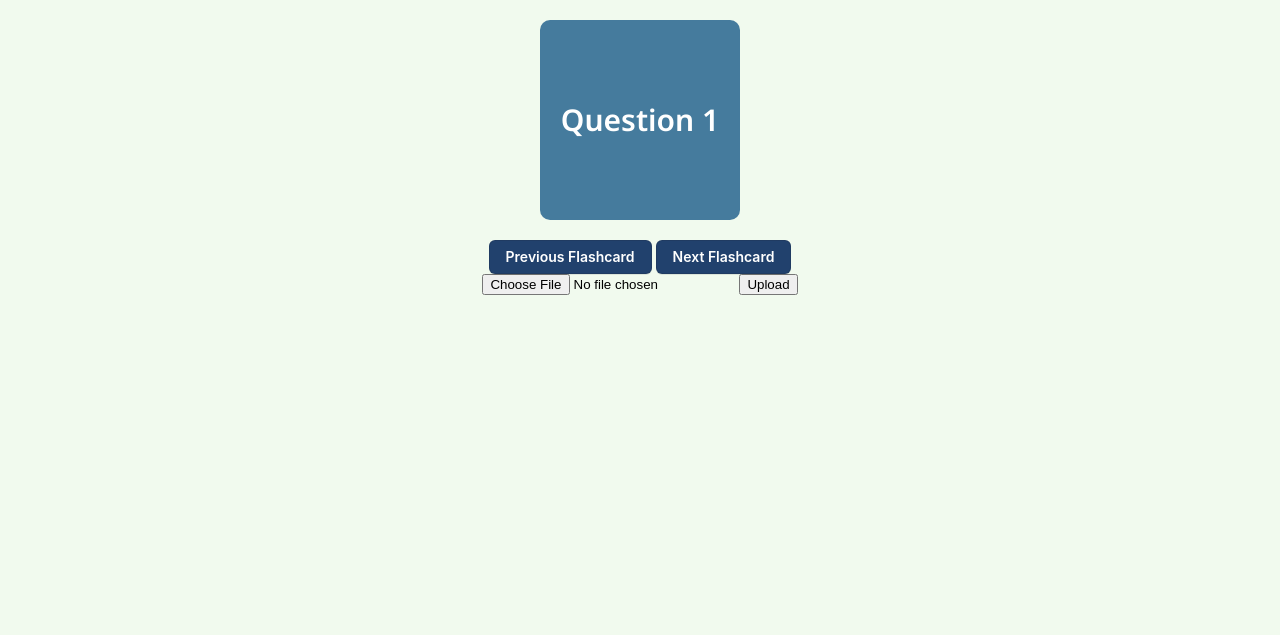
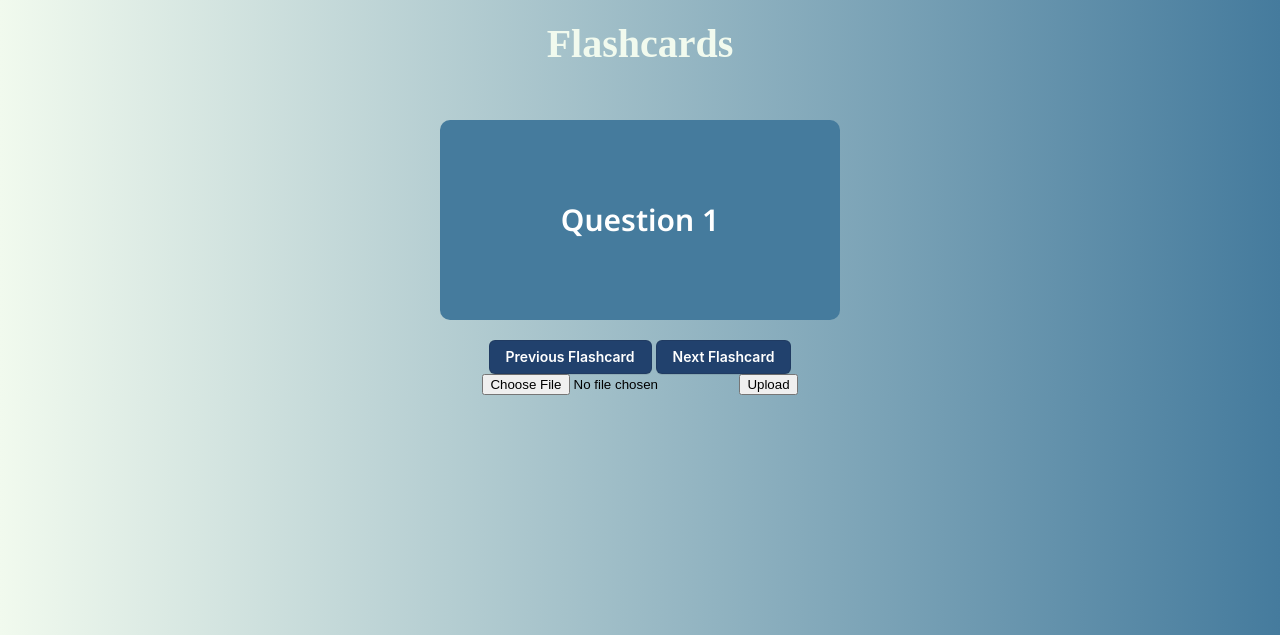
Before and after one commit to Jason10293/QHacks2024---Fluent-Flashcards, a Flask app: page / in a window 1280 px wide. Shown: the top 635 px of the page. Run offline with Flask 3, Linux system fonts and the light colour scheme.

Commit message:
Update styles.css and script.js, add header to index.html

```diff
--- a/static/css/styles.css
+++ b/static/css/styles.css
@@ -1,11 +1,13 @@
 body {
+  margin: 0;
+  padding: 0;
   text-align: center;
-  background-color: #f1faee;
+  background: linear-gradient(to right, #f1faee, #457b9d);
 }
 .flashcard {
   font-family: noto sans, sans-serif;
   font-weight: 600;
-  width: 200px;
+  width: 400px;
   height: 200px;
   line-height: 200px;
   color: white;
@@ -89,3 +91,16 @@ body {
 .prev-button:hover {
   background-color: #0f2b54;
 }
+
+header {
+  margin: 0;
+  width: 100%;
+  height: 100px;
+}
+
+header h1 {
+  color: #f1faee;
+  font-size: 40px;
+  margin-top: 0;
+  padding-top: 20px;
+}
--- a/static/script/script.js
+++ b/static/script/script.js
@@ -80,3 +80,27 @@ function uploadFile() {
     alert("No file selected");
   }
 }
+
+
+const body = document.body;
+
+  // Update the background gradient based on mouse position
+  document.addEventListener("mousemove", (e) => {
+    const mouseX = e.pageX / window.innerWidth - 0.5;
+    const mouseY = e.pageY / window.innerHeight - 0.5;
+
+    // Update the gradient colors based on mouse position
+    const color1 = getColor(mouseX, mouseY, 0);
+    const color2 = getColor(mouseX, mouseY, 2);
+
+    // Set the gradient background
+    body.style.background = `linear-gradient(to right, ${color1}, ${color2})`;
+  });
+
+  // Function to get a color based on mouse position
+  function getColor(x, y, offset) {
+    const r = Math.round(50 * Math.abs(Math.sin(x * 2 * Math.PI + offset)));
+    const g = Math.round(15 * Math.abs(Math.sin(y * 2 * Math.PI + offset)));
+    const b = Math.round(100 * Math.abs(Math.sin((x + y) * Math.PI + offset)));
+    return `rgb(${r},${g},${b})`;
+  }
--- a/templates/index.html
+++ b/templates/index.html
@@ -10,6 +10,9 @@
     />
   </head>
   <body>
+    <header>
+      <h1>Flashcards</h1>
+    </header>
     <div id="flashcards"></div>
     <div class="button-container">
       <button class="prev-button" id="prev">Previous Flashcard</button>
--- a/text_translator.py
+++ b/text_translator.py
@@ -3,7 +3,7 @@ import os
 from google.cloud import vision
 from google.cloud import translate_v2 as translate
 
-os.environ["GOOGLE_APPLICATION_CREDENTIALS"] = "C:/Users/jwu05/Downloads/innate-works-413104-3342d577b88f.json"
+os.environ["GOOGLE_APPLICATION_CREDENTIALS"] = "C:/Users/allen/OneDrive/Documents/Programming/QHACKS2024/Qhacks2024/innate-works-413104-3342d577b88f.json"
 
 def detect_text(path):
     """Detects text in the file."""
```
